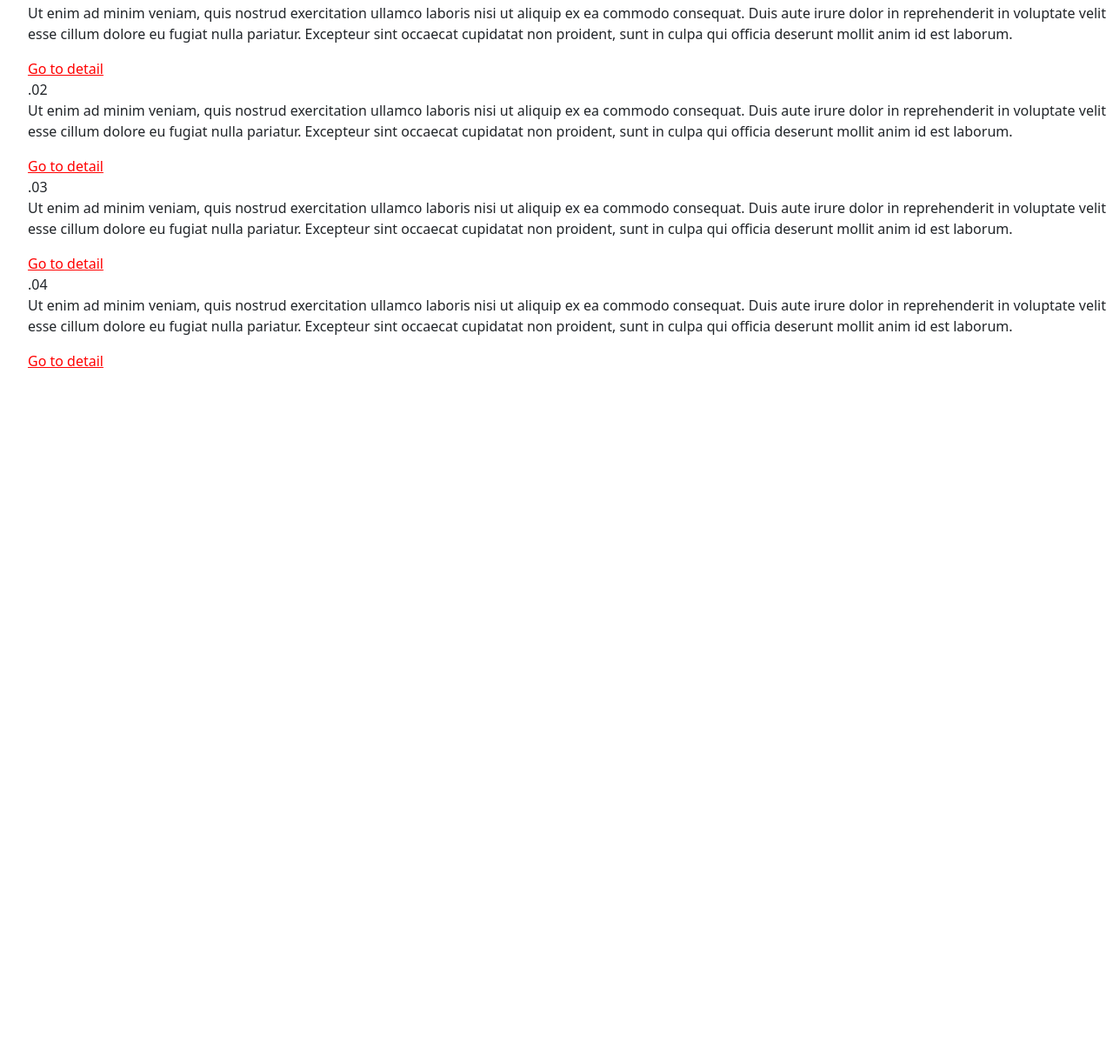
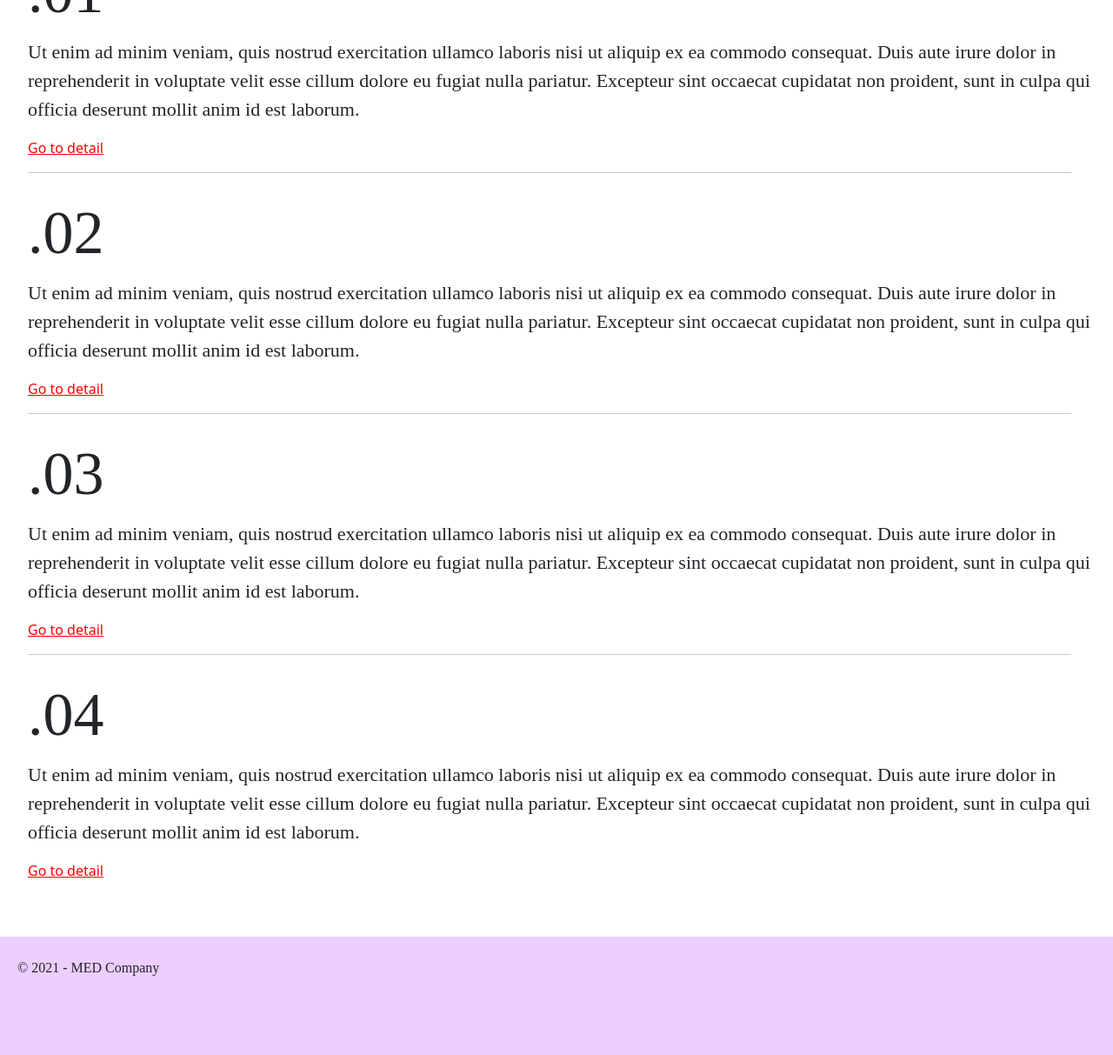
Before and after one commit to Alphabb07/2-Abbinante, a plain HTML site: page index.html in a window 1280 px wide. Shown: the part 450-1663 px from the top of the page at 87% size. Before the commit the page ends 893 px from the top, so only its background shows below. Drawn offline with nearby package versions, Linux system fonts and the light colour scheme; a web font is replaced by a local one.

Commit message:
Aggiornamento finale
Nella pagina è presente un problema, la freccia nel button che non riesco a spostare.

```diff
--- a/STATIC/style.css
+++ b/STATIC/style.css
@@ -21,9 +21,10 @@ padding: 10px 30px;
 font-size: 33px;
 text-decoration: color( 255 255 255);
 color: white;
-width: 308;
-height: 78;
+width: 308px;
+height: 78px;
 display:  block;
+
 
 }
 
@@ -43,6 +44,7 @@ display: block;
 position: absolute;
 top: 50%;
 transform: translateY(-50%);
+
 
 
 
@@ -69,6 +71,8 @@ ul{
   li:before {
     content: ".0" counter(listItem);
     counter-increment: listItem;
+    font-family: Marryweather;
+    font-size: 70px;
   }
 
   footer{
@@ -82,3 +86,28 @@ ul{
 
 
 }
+
+.righe{
+width: 1200px;
+
+
+}
+
+.testo{
+  max-width: 1299px;
+  font-family: marryweather;
+  font-size: 22px;
+}
+
+.footer{
+height: 314px;
+width: 1600px;
+}
+.footertext{
+  margin-right: 1050px;
+font-size: 22;
+font-family: Marryweather;
+margin-left: 20px;
+
+
+}
--- a/index.html
+++ b/index.html
@@ -24,35 +24,48 @@
     <br> do eismod tempor incididunt et dolore magna<br>alingua.</p>
     <div class="Button">
     <a href="#">Contact US</a>
-    </header>
+
     </div>
 </body>
+</header>
 <ul>
     <div class="list">
     <li class="listItem">
-        <p>Ut enim ad minim veniam, quis nostrud exercitation ullamco laboris nisi ut aliquip ex ea commodo consequat. Duis aute irure dolor in reprehenderit in voluptate velit esse cillum dolore eu fugiat nulla pariatur. Excepteur sint occaecat cupidatat non proident, sunt in culpa qui officia deserunt mollit anim id est laborum.</p>
+        <p class="testo">Ut enim ad minim veniam, quis nostrud exercitation ullamco laboris nisi ut aliquip ex ea commodo consequat. Duis aute irure dolor in reprehenderit in voluptate velit esse cillum dolore eu fugiat nulla pariatur. Excepteur sint occaecat cupidatat non proident, sunt in culpa qui officia deserunt mollit anim id est laborum.</p>
         <a href="#" class="link">Go to detail</a>
+        <hr class="righe">
     </li>
     </div>
     <div class="list">
     <li class="listItem">
-        <p>Ut enim ad minim veniam, quis nostrud exercitation ullamco laboris nisi ut aliquip ex ea commodo consequat. Duis aute irure dolor in reprehenderit in voluptate velit esse cillum dolore eu fugiat nulla pariatur. Excepteur sint occaecat cupidatat non proident, sunt in culpa qui officia deserunt mollit anim id est laborum.</p>
+        <p class="testo">Ut enim ad minim veniam, quis nostrud exercitation ullamco laboris nisi ut aliquip ex ea commodo consequat. Duis aute irure dolor in reprehenderit in voluptate velit esse cillum dolore eu fugiat nulla pariatur. Excepteur sint occaecat cupidatat non proident, sunt in culpa qui officia deserunt mollit anim id est laborum.</p>
 <a href="#" class="link">Go to detail</a>
+<hr class="righe">
     </li>
     </div>
     <div class="list">
     <li class="listItem">
         <br>
-        Ut enim ad minim veniam, quis nostrud exercitation ullamco laboris nisi ut aliquip ex ea commodo consequat. Duis aute irure dolor in reprehenderit in voluptate velit esse cillum dolore eu fugiat nulla pariatur. Excepteur sint occaecat cupidatat non proident, sunt in culpa qui officia deserunt mollit anim id est laborum.
+       <p class="testo"> Ut enim ad minim veniam, quis nostrud exercitation ullamco laboris nisi ut aliquip ex ea commodo consequat. Duis aute irure dolor in reprehenderit in voluptate velit esse cillum dolore eu fugiat nulla pariatur. Excepteur sint occaecat cupidatat non proident, sunt in culpa qui officia deserunt mollit anim id est laborum.
     </p>
     <a href="#" class="link">Go to detail</a>
+    <hr class="righe">
     </li>
     </div>
     <div class="list">
         <li class="listItem">
-            <p>Ut enim ad minim veniam, quis nostrud exercitation ullamco laboris nisi ut aliquip ex ea commodo consequat. Duis aute irure dolor in reprehenderit in voluptate velit esse cillum dolore eu fugiat nulla pariatur. Excepteur sint occaecat cupidatat non proident, sunt in culpa qui officia deserunt mollit anim id est laborum.</p>
+            <p class="testo">Ut enim ad minim veniam, quis nostrud exercitation ullamco laboris nisi ut aliquip ex ea commodo consequat. Duis aute irure dolor in reprehenderit in voluptate velit esse cillum dolore eu fugiat nulla pariatur. Excepteur sint occaecat cupidatat non proident, sunt in culpa qui officia deserunt mollit anim id est laborum.</p>
             <a href="#" class="link">Go to detail</a>
 
   </ul>
+  <br>
+  <br>
+  <footer style="background-color: #ECCEFF;">
+    <br>
+<p class="footertext">© 2021  - MED Company</p>
+<br>
+<br>
+<br>
+</footer>
 
 </html>
```
